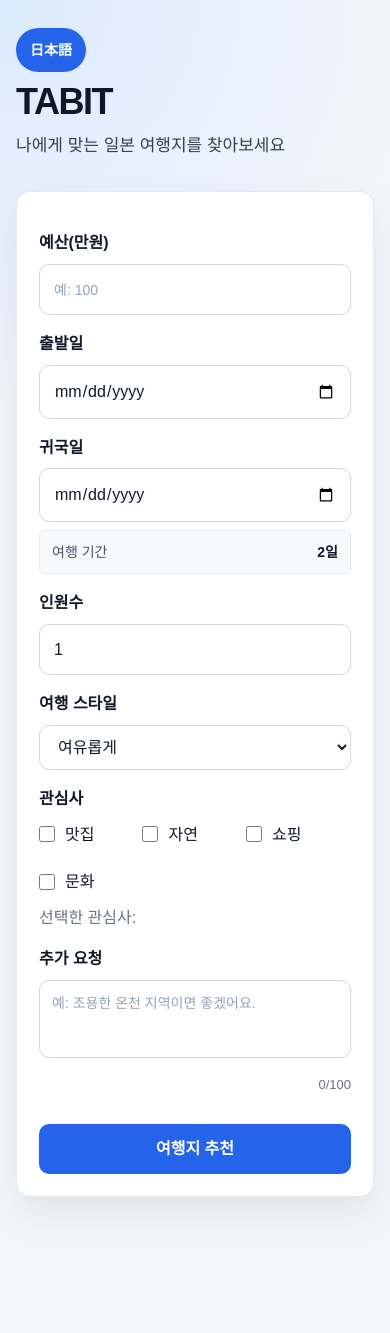
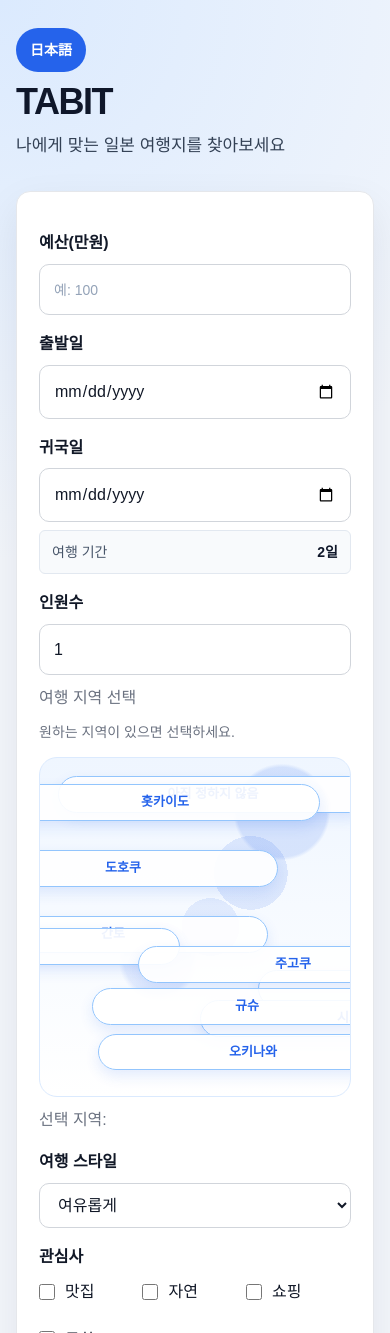
Before and after one commit to KlmY0ngBe0m/TABIT, a Next.js app in the folder frontend/: page / in a window 390 px wide. Shown: the top 1333 px of the page. Before the commit the page ends 1253 px from the top, so only its background shows below. Built offline with nearby package versions, Linux system fonts and the light colour scheme.

Commit message:
旅行地域を選択できる機能を追加

```diff
--- a/frontend/src/app/api/recommend/route.ts
+++ b/frontend/src/app/api/recommend/route.ts
@@ -88,6 +88,7 @@ export async function POST(request: Request) {
            - 출발일: ${body.startDate || "미정"}
            - 귀국일: ${body.endDate || "미정"}
            - 인원수: ${body.peopleCount}
+           - 선택 지역: ${body.selectedRegion}
            - 동행 유형: ${body.companion}
            - 여행 스타일: ${body.travelStyle}
            - 관심사: ${(body.interests ?? [])
@@ -96,6 +97,10 @@ export async function POST(request: Request) {
            - 언어: ${body.language}
            - 추가요청: ${body.extraRequest || "없음"}
            - samplePlan에는 "1일차:", "2일차:" 같은 날짜 번호를 넣지 말고 일정 내용만 작성해줘.
+
+           규칙:
+           - 선택 지역이 "아직 정하지 않음" 또는 "まだ決めていない"이면 일본 전체에서 조건에 맞는 여행지를 추천해줘.
+           - 그 외 지역이 선택되어 있으면 반드시 해당 지역 안에서 여행지를 추천해줘.
 
             반환 형식:
             {
--- a/frontend/src/app/globals.css
+++ b/frontend/src/app/globals.css
@@ -304,6 +304,65 @@ main>button {
   .condition-summary dd {
     font-size: 13px;
   }
+
+  .region-map {
+    height: 300px;
+  }
+
+  .region-button {
+    padding: 6px 10px;
+    font-size: 12px;
+  }
+
+  .region-undecided {
+    top: 14px;
+    left: 14px;
+  }
+
+  .region-hokkaido {
+    top: 24px;
+    right: 18px;
+  }
+
+  .region-tohoku {
+    top: 86px;
+    right: 50px;
+  }
+
+  .region-kanto {
+    top: 150px;
+    right: 52px;
+  }
+
+  .region-chubu {
+    top: 160px;
+    right: 126px;
+  }
+
+  .region-kansai {
+    top: 206px;
+    left: 148px;
+  }
+
+  .region-chugoku {
+    top: 184px;
+    left: 62px;
+  }
+
+  .region-shikoku {
+    top: 236px;
+    left: 110px;
+  }
+
+  .region-kyushu {
+    top: 246px;
+    left: 24px;
+  }
+
+  .region-okinawa {
+    bottom: 14px;
+    left: 24px;
+  }
 }
 
 .result-section {
@@ -358,7 +417,7 @@ main>button {
   border-radius: 12px;
 }
 
-.plan-list li + li {
+.plan-list li+li {
   margin-top: 10px;
 }
 
@@ -439,3 +498,125 @@ button:disabled:hover {
   font-weight: 700;
   color: #0f172a;
 }
+
+.region-seletor {
+  margin-top: 18px;
+}
+
+.region-description {
+  margin-top: 6px;
+  color: var(--muted);
+  font-size: 14px;
+}
+
+.region-map {
+  position: relative;
+  height: 340px;
+  margin-top: 14px;
+  overflow: hidden;
+  background:
+    radial-gradient(circle at 78% 16%, rgba(37, 99, 235, 0.14) 0 12%, transparent 13%),
+    radial-gradient(circle at 68% 34%, rgba(37, 99, 235, 0.12) 0 12%, transparent 11%),
+    radial-gradient(circle at 55% 50%, rgba(37, 99, 235, 0.1) 0 12%, transparent 12%),
+    radial-gradient(circle at 38% 60%, rgba(37, 99, 235, 0.1) 0 12%, transparent 14%),
+    linear-gradient(180deg, #eff6ff, #ffffff);
+  border: 1px solid #dbeafe;
+  border-radius: 18px;
+}
+
+.region-map::before {
+  content: "";
+  position: absolute;
+  inset: 24px 34px;
+  background: linear-gradient(135deg, rgba(147, 197, 253, 0-0.04), rgba(291, 234, 254, 0.18));
+  clip-path: polygon(76% 2%, 91% 8%, 86% 22%, 73% 21%, 69% 33%,
+      77% 43%, 66% 53%, 55% 49%, 49% 59%, 37% 58%,
+      29% 70%, 17% 66%, 10% 80%, 18% 92%, 6% 96%,
+      3% 84%, 11% 72%, 21% 62%, 32% 51%, 45% 47%,
+      54% 37%, 63% 30%, 68% 15%);
+}
+
+.region-button {
+  position: absolute;
+  z-index: 1;
+  min-height: 36px;
+  margin-top: 0;
+  padding: 7px 12px;
+  background-color: rgba(255, 255, 255, 0.92);
+  color: var(--primary);
+  border: 1px solid #93c5fd;
+  border-radius: 999px;
+  box-shadow: 0 6px 14px rgba(37, 99, 235, 0.12);
+  font-size: 13px;
+  font-weight: 700;
+}
+
+.region-button:hover {
+  background-color: #eff6ff;
+  color: var(--primary-dark);
+}
+
+.region-button.selected {
+  background-color: var(--primary);
+  color: #ffffff;
+  border-color: var(--primary);
+}
+
+.region-undecided {
+  top: 18px;
+  left: 18px;
+}
+
+.region-hokkaido {
+  top: 26px;
+  right: 30px;
+}
+
+.region-tohoku {
+  top: 92px;
+  right: 72px;
+}
+
+.region-kanto {
+  top: 158px;
+  right: 82px;
+}
+
+.region-chubu {
+  top: 170px;
+  right: 170px;
+}
+
+.region-kansai {
+  top: 212px;
+  left: 218px;
+}
+
+.region-chugoku {
+  top: 188px;
+  left: 98px;
+}
+
+.region-shikoku {
+  top: 242px;
+  left: 160px;
+}
+
+.region-kyushu {
+  top: 230px;
+  left: 52px;
+}
+
+.region-okinawa {
+  bottom: 26px;
+  left: 58px;
+}
+
+.selected-region {
+  margin-top: 10px;
+  color: var(--muted);
+}
+
+.selected-region strong {
+  color: var(--primary);
+}
--- a/frontend/src/app/page.tsx
+++ b/frontend/src/app/page.tsx
@@ -13,6 +13,7 @@ type SubmittedCondition = {
   startDate: string;
   endDate: string;
   peopleCount: string;
+  selectedRegion: string;
   companion: string;
   travelStyle: string;
   interests: string[];
@@ -25,6 +26,7 @@ export default function Home() {
   const [startDate, setStartDate] = useState("");
   const [endDate, setEndDate] = useState("");
   const [peopleCount, setPeopleCount] = useState("1");
+  const [selectedRegion, setSelectedRegion] = useState("");
   const [companion, setCompanion] = useState("friend");
   const [travelStyle, setTravelStyle] = useState("relaxed");
   const [interests, setInterests] = useState<string[]>([]);
@@ -105,10 +107,19 @@ export default function Home() {
     }
 
 
+    if (selectedRegion === "") {
+      setErrorMessage(text.regionRequired);
+      return;
+    }
+
+
     if (interests.length === 0) {
       setErrorMessage(text.interestRequired);
       return;
     }
+
+    const selectedRegionLabel =
+      text.regionLabels[selectedRegion as keyof typeof text.regionLabels];
 
     const confirmMessage = [
       `${text.confirmTitle}`,
@@ -118,6 +129,7 @@ export default function Home() {
       `${text.confirmStartDate}: ${startDate}`,
       `${text.confirmEndDate}: ${endDate}`,
       `${text.confirmPeopleCount}: ${peopleCount}${text.personUnit}`,
+      `${text.confirmRegion}: ${selectedRegionLabel}`,
       `${text.confirmCompanion}: ${Number(peopleCount) === 1
         ? text.soloLabel
         : text.companionLabels[companion as keyof typeof text.companionLabels]
@@ -144,6 +156,7 @@ export default function Home() {
       startDate,
       endDate,
       peopleCount: `${peopleCount}${text.personUnit}`,
+      selectedRegion: selectedRegionLabel,
       companion:
         Number(peopleCount) === 1
           ? text.soloLabel
@@ -181,6 +194,7 @@ export default function Home() {
           startDate,
           endDate,
           peopleCount: `${peopleCount}${text.personUnit}`,
+          selectedRegion: selectedRegionLabel,
           companion: companionForRequest,
           travelStyle: travelStyleLabels[travelStyle as keyof typeof travelStyleLabels],
           interests: interests.map(
@@ -227,6 +241,7 @@ export default function Home() {
         startDate={startDate}
         endDate={endDate}
         peopleCount={peopleCount}
+        selectedRegion={selectedRegion}
         companion={companion}
         travelStyle={travelStyle}
         interests={interests}
@@ -252,6 +267,7 @@ export default function Home() {
         }}
         setCompanion={setCompanion}
         setPeopleCount={setPeopleCount}
+        setSelectedRegion={setSelectedRegion}
         setTravelStyle={setTravelStyle}
         setExtraRequest={setExtraRequest}
         handleInterestChange={handleInterestChange}
--- a/frontend/src/components/ConditionSummary.tsx
+++ b/frontend/src/components/ConditionSummary.tsx
@@ -6,6 +6,7 @@ type SubmittedCondition = {
     startDate: string;
     endDate: string;
     peopleCount: string;
+    selectedRegion:string;
     companion: string;
     travelStyle: string;
     interests: string[];
@@ -54,6 +55,11 @@ export default function ConditionSummary({
                 </div>
 
                 <div>
+                    <dt>{text.confirmRegion}</dt>
+                    <dd>{text.selectedRegion}</dd>
+                </div>
+
+                <div>
                     <dt>{text.confirmCompanion}</dt>
                     <dd>{condition.companion}</dd>
                 </div>
--- /dev/null
+++ b/frontend/src/components/RegionSelector.tsx
@@ -0,0 +1,56 @@
+
+type RegionSelectorProps = {
+    selectedRegion: string;
+    regionLabels: Record<string, string>;
+    title: string;
+    description: string;
+    selectedTitle: string;
+    setSelectedRegion: (region: string) => void;
+};
+
+const regionOptions = [
+    "undecided",
+    "hokkaido",
+    "tohoku",
+    "kanto",
+    "chubu",
+    "kansai",
+    "chugoku",
+    "shikoku",
+    "kyushu",
+    "okinawa",
+];
+
+export default function RegionSelector({
+    selectedRegion,
+    regionLabels,
+    title,
+    description,
+    selectedTitle,
+    setSelectedRegion,
+}: RegionSelectorProps) {
+    return (
+        <section className="region-selector">
+            <p className="form-label">{title}</p>
+            <p className="region-description">{description}</p>
+
+            <div className="region-map">
+                {regionOptions.map((region) => (
+                    <button
+                        key={region}
+                        type="button"
+                        className={`region-button region-${region} ${selectedRegion === region ? "selected" : ""
+                            }`}
+                        onClick={() => setSelectedRegion(region)}
+                    >
+                        {regionLabels[region]}
+                    </button>
+                ))}
+            </div>
+
+            <p className="selected-region">
+                {selectedTitle}: <strong>{regionLabels[selectedRegion]}</strong>
+            </p>
+        </section>
+    );
+}
--- a/frontend/src/components/TravelForm.tsx
+++ b/frontend/src/components/TravelForm.tsx
@@ -1,4 +1,5 @@
 import InterestSelector from "./InterestSelector";
+import RegionSelector from "./RegionSelector";
 import { translations } from "@/lib/translations";
 
 type TravelFormProps = {
@@ -9,6 +10,7 @@ type TravelFormProps = {
   endDate: string;
   companion: string;
   peopleCount: string;
+  selectedRegion: string;
   travelStyle: string;
   interests: string[];
   isLoading: boolean;
@@ -19,6 +21,7 @@ type TravelFormProps = {
   setEndDate: (value: string) => void;
   setCompanion: (value: string) => void;
   setPeopleCount: (value: string) => void;
+  setSelectedRegion: (value: string) => void;
   setTravelStyle: (value: string) => void;
   setExtraRequest: (value: string) => void;
   handleInterestChange: (interest: string) => void;
@@ -33,6 +36,7 @@ export default function TravelForm({
   endDate,
   companion,
   peopleCount,
+  selectedRegion,
   travelStyle,
   interests,
   extraRequest,
@@ -43,6 +47,7 @@ export default function TravelForm({
   setEndDate,
   setCompanion,
   setPeopleCount,
+  setSelectedRegion,
   setTravelStyle,
   setExtraRequest,
   handleInterestChange,
@@ -101,6 +106,15 @@ export default function TravelForm({
         value={peopleCount}
         onChange={(event) => setPeopleCount(event.target.value)}
         placeholder={text.peopleCountPlaceholder}
+      />
+
+      <RegionSelector
+        selectedRegion={selectedRegion}
+        regionLabels={text.regionLabels}
+        title={text.region}
+        description={text.regionDescription}
+        selectedTitle={text.selectedRegion}
+        setSelectedRegion={setSelectedRegion}
       />
 
       {Number(peopleCount) >= 2 && (
--- a/frontend/src/lib/translations.ts
+++ b/frontend/src/lib/translations.ts
@@ -3,6 +3,10 @@ export type Language = "ko" | "ja";
 export const translations = {
     ko: {
         description: "나에게 맞는 일본 여행지를 찾아보세요",
+        region: "여행 지역 선택",
+        regionDescription: "원하는 지역이 있으면 선택하세요.",
+        selectedRegion: "선택 지역",
+        regionRequired: "여행 지역을 선택해주세요.",
         budget: "예산(만원)",
         budgetPlaceholder: "예: 100",
         budgetRequired: "예산을 입력해 주세요.",
@@ -35,6 +39,18 @@ export const translations = {
             shopping: "쇼핑",
             culture: "문화",
         },
+        regionLabels: {
+            undecided: "아직 정하지 않음",
+            hokkaido: "홋카이도",
+            tohoku: "도호쿠",
+            kanto: "간토",
+            chubu: "주부",
+            kansai: "간사이",
+            chugoku: "주고쿠",
+            shikoku: "시코쿠",
+            kyushu: "규슈",
+            okinawa: "오키나와",
+        },
         companionLabels: {
             friend: "친구",
             couple: "연인",
@@ -58,6 +74,7 @@ export const translations = {
         confirmStartDate: "출발일",
         confirmEndDate: "귀국일",
         confirmPeopleCount: "인원수",
+        confirmRegion: "여행지역",
         confirmCompanion: "동행 유형",
         confirmTravelStyle: "여행 스타일",
         confirmInterests: "관심사",
@@ -69,6 +86,10 @@ export const translations = {
 
     ja: {
         description: "あなたにぴったりの日本旅行先を見つけましょう。",
+        region: "旅行地域を選択",
+        regionDescription: "希望する日本の地域を選択してください。",
+        selectedRegion: "選択地域",
+        regionRequired: "旅行地域を選択してください。",
         budget: "予算（円）",
         budgetPlaceholder: "例：100000",
         budgetRequired: "予算を入力してください。",
@@ -101,6 +122,18 @@ export const translations = {
             shopping: "ショッピング",
             culture: "文化",
         },
+        regionLabels: {
+            undecided: "まだ決めていない",
+            hokkaido: "北海道",
+            tohoku: "東北",
+            kanto: "関東",
+            chubu: "中部",
+            kansai: "関西",
+            chugoku: "中国",
+            shikoku: "四国",
+            kyushu: "九州",
+            okinawa: "沖縄",
+        },
         companionLabels: {
             friend: "友人",
             couple: "恋人",
@@ -115,7 +148,7 @@ export const translations = {
         recommendationReason: "おすすめの理由",
         estimatedBudget: "予想予算",
         samplePlan: "簡単な旅程",
-        planDaySuffix: "일차",
+        planDaySuffix: "日目",
         soloLabel: "一人",
         confirmTitle: "入力した条件で旅行先をおすすめしますか？",
         selectedTravelCondition: "選択した旅行条件",
@@ -124,6 +157,7 @@ export const translations = {
         confirmStartDate: "出発日",
         confirmEndDate: "帰国日",
         confirmPeopleCount: "人数",
+        confirmRegion: "旅行地域",
         confirmCompanion: "同行者",
         confirmTravelStyle: "旅行スタイル",
         confirmInterests: "興味",
```
